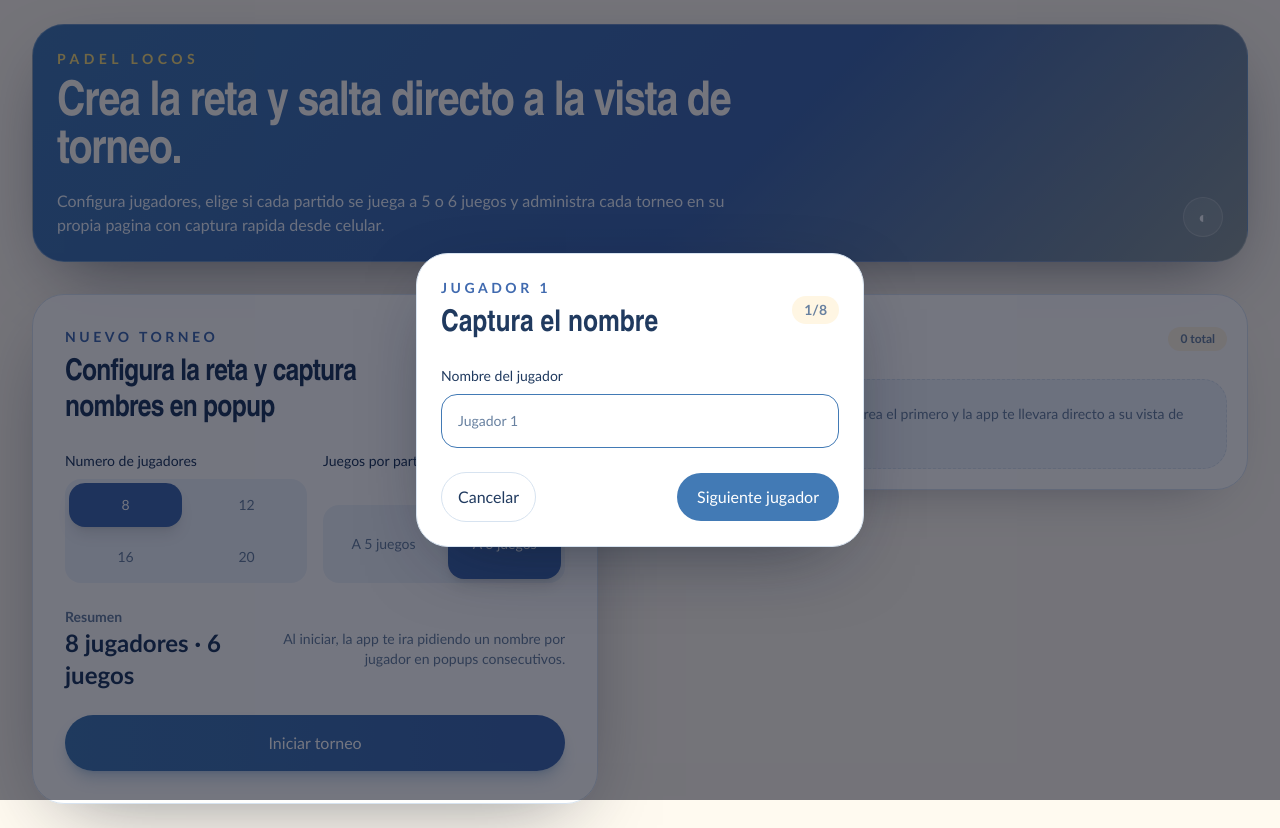
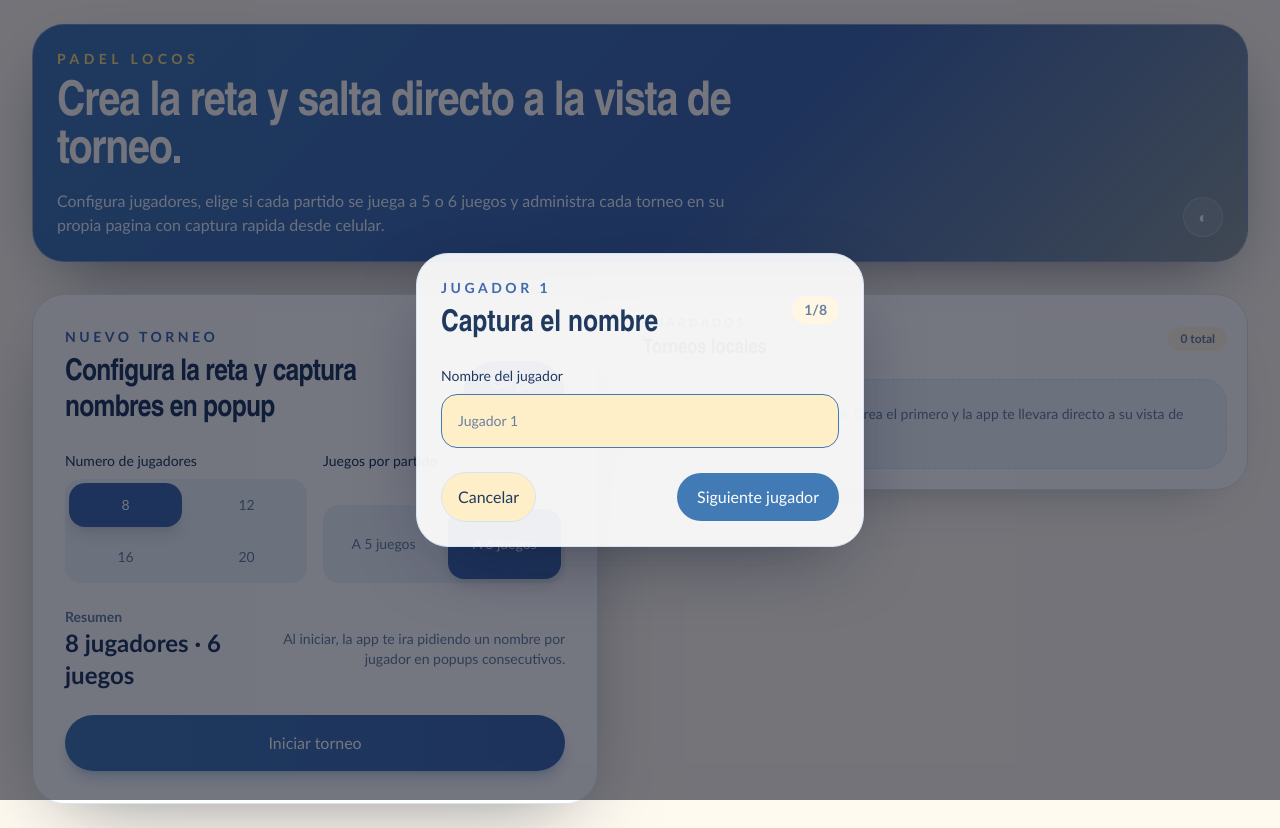
Before and after one commit to flowventas/retaspadel, a Next.js app: page / in a window 1280 px wide. Both pictures are taken after a click on the button "Iniciar torneo". Built offline with nearby package versions, Linux system fonts and the light colour scheme.

Commit message:
Corregir contraste del popup en modo oscuro

```diff
--- a/components/new-tournament-form.tsx
+++ b/components/new-tournament-form.tsx
@@ -209,7 +209,7 @@ export function NewTournamentForm({ onCreate, savedPlayers }: NewTournamentFormP
 
       {isModalOpen ? (
         <div className="fixed inset-0 z-50 grid place-items-center bg-slate-950/55 px-4">
-          <div className="w-full max-w-md rounded-[2rem] border border-[var(--line)] bg-white p-6 shadow-[0_24px_80px_-32px_rgba(15,23,42,0.65)]">
+          <div className="w-full max-w-md rounded-[2rem] border border-[var(--line)] bg-[var(--card)] p-6 shadow-[0_24px_80px_-32px_rgba(15,23,42,0.65)]">
             <div className="flex items-center justify-between gap-3">
               <div>
                 <p className="text-sm font-bold uppercase tracking-[0.25em] text-[var(--brand-secondary)]">
@@ -234,7 +234,7 @@ export function NewTournamentForm({ onCreate, savedPlayers }: NewTournamentFormP
                     handleNextPlayer();
                   }
                 }}
-                className="rounded-2xl border border-[var(--line)] bg-white px-4 py-4 text-lg text-[var(--app-text)] outline-none transition placeholder:text-[var(--muted)] focus:border-[var(--brand-primary)]"
+                className="rounded-2xl border border-[var(--line)] bg-[var(--surface-strong)] px-4 py-4 text-lg text-[var(--app-text)] outline-none transition placeholder:text-[var(--muted)] focus:border-[var(--brand-primary)]"
                 placeholder={`Jugador ${currentIndex + 1}`}
               />
             </label>
@@ -250,7 +250,7 @@ export function NewTournamentForm({ onCreate, savedPlayers }: NewTournamentFormP
                       key={name}
                       type="button"
                       onClick={() => handlePickSuggestedPlayer(name)}
-                      className="rounded-full border border-[var(--line)] bg-[var(--surface-subtle)] px-3 py-2 text-sm font-semibold text-[var(--app-text)] transition hover:border-[var(--brand-primary)] hover:text-[var(--brand-secondary)]"
+                      className="rounded-full border border-[var(--line)] bg-[var(--surface-strong)] px-3 py-2 text-sm font-semibold text-[var(--app-text)] transition hover:border-[var(--brand-primary)] hover:text-[var(--brand-secondary)]"
                     >
                       {name}
                     </button>
@@ -269,7 +269,7 @@ export function NewTournamentForm({ onCreate, savedPlayers }: NewTournamentFormP
               <button
                 type="button"
                 onClick={closePlayerModal}
-                className="rounded-full border border-[var(--line)] px-4 py-3 text-sm font-bold text-[var(--app-text)] transition hover:border-[var(--brand-primary)]"
+                className="rounded-full border border-[var(--line)] bg-[var(--surface-strong)] px-4 py-3 text-sm font-bold text-[var(--app-text)] transition hover:border-[var(--brand-primary)]"
               >
                 Cancelar
               </button>
```
